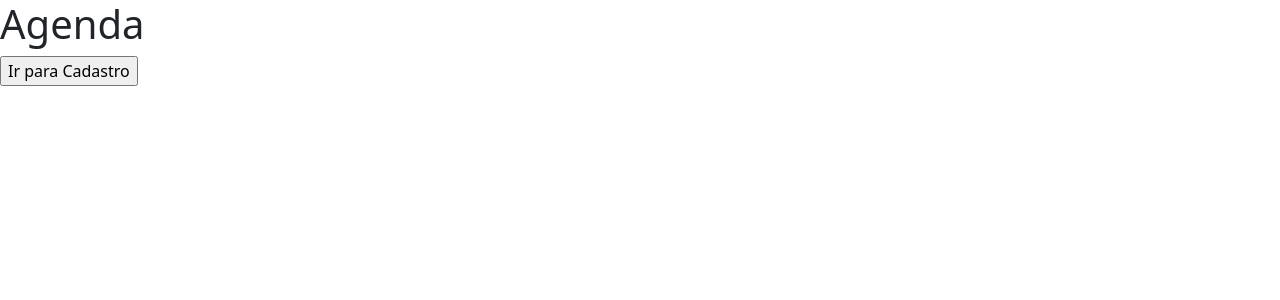
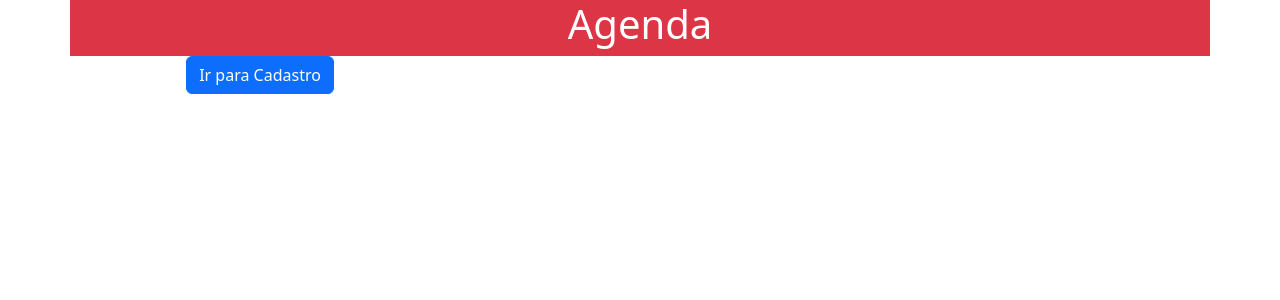
Before and after one commit to PC-Pedro/Comunicacao, a PHP site: page /Comunicacao/View/home/index.php in a window 1280 px wide. Shown: the top 300 px of the page. Run offline with PHP 8.4, Linux system fonts and the light colour scheme; a stand-in replaces the project's code that opens the database connection; some libraries are stand-ins or nearby versions.

Commit message:
#main# implementando bootstrap

```diff
--- a/View/home/index.php
+++ b/View/home/index.php
@@ -1,16 +1,30 @@
 <?php
+require_once '../../config_serve.php';
 include_once '../templates/cabecalho.php';
+
 ?>
 
-<div id="area">
-    <h1>Agenda</h1>
+<div class="container">
+    <div class="row text-center bg-danger">
+        <h1 class="text-white">Agenda</h1>
+    </div>
+    <div class="row text-center justyfi-aling-center">
+        <div class="col-1"></div>
+        <div class="col-2">
+
+            <div class="button-container">
+                <a href="../cadastro/pessoa.php">
+                    <input type="submit" class="btn btn-primary" value="Ir para Cadastro">
+                </a>
+            </div>
+        </div>
+    </div>
 </div>
 
-<div class="button-container">
-    <a href="../cadastro/form.php">
-        <input type="submit" value="Ir para Cadastro">
-    </a>
-</div>
+
+
+
+
 
 <?php
 include_once '../templates/rodape.php';
```
